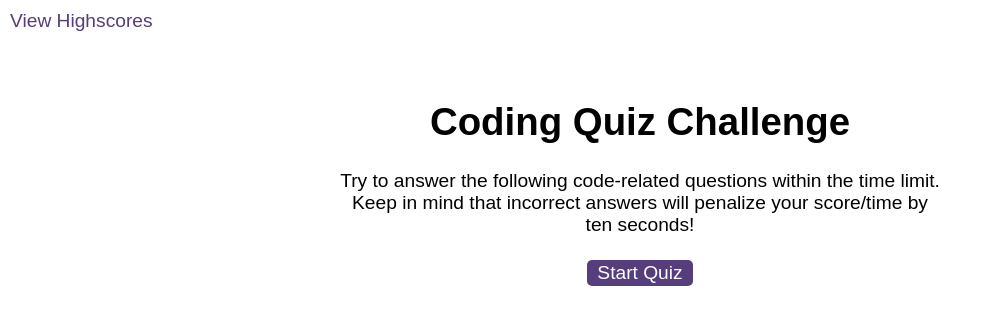
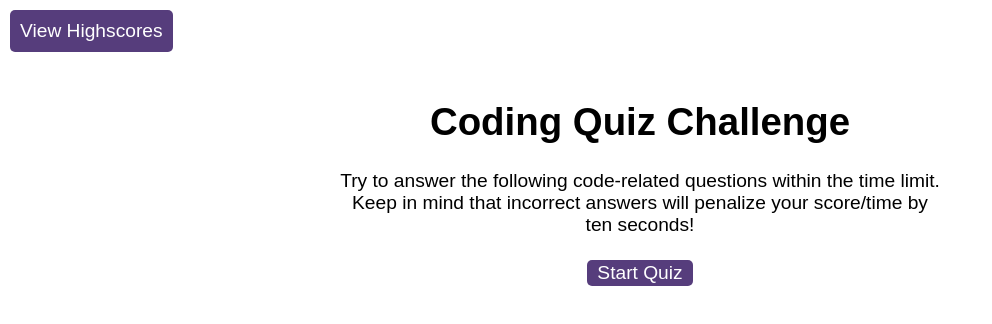
Before and after one commit to BritishCryptoGuy/Javascript-fundamentals-quiz, a plain HTML site: page index.html in a window 1280 px wide. Shown: the whole page, without its empty margins (0-992 px from the left). Drawn offline with Linux system fonts and the light colour scheme.

Commit message:
Added additional CSS to highscores button. Also streamlined README

```diff
--- a/assets/css/styles.css
+++ b/assets/css/styles.css
@@ -68,8 +68,20 @@ li:nth-child(odd) {
 
 .scores {
   position: absolute;
+  background-color: #563d7c;
   top: 10px;
   left: 10px;
+  color: white !important;
+  border-radius: 5px;
+  padding: 10px;
+  transition: background-color 0.2s;
+  cursor: pointer;
+}
+.scores:hover {
+  background-color: #8570a5;
+}
+.scores a {
+  color: white;
 }
 
 .feedback {
```
Also changed, not shown: 1 other file.
